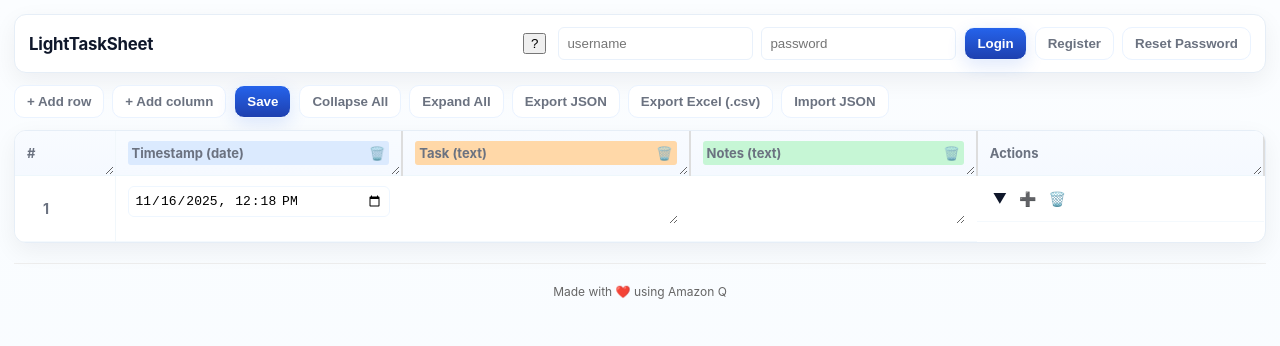
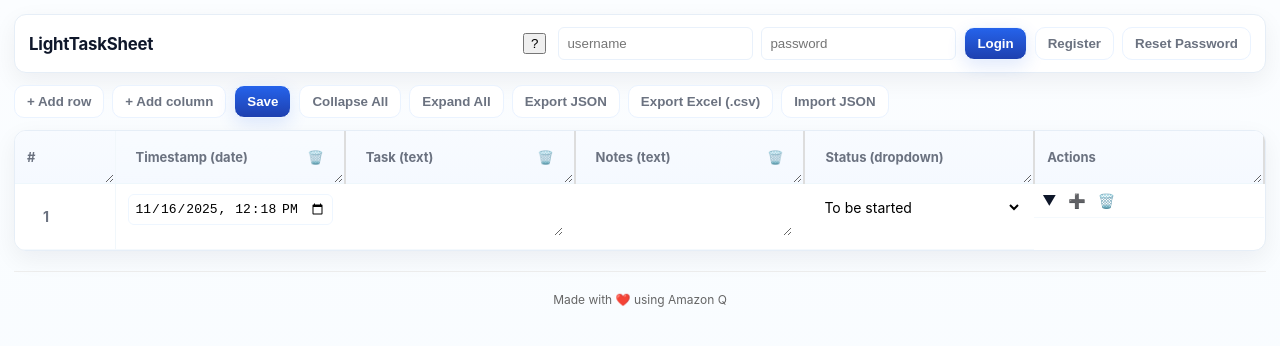
Before and after one commit to KarthikSundaram89/lighttasksheet-v1, a website: page public/index.html in a window 1280 px wide. Drawn offline with Linux system fonts and the light colour scheme.

Commit message:
Added Status dropdown column and UI improvements
- Added Status column with dropdown (To be started, In Progress, Pending, Completed)
- Status column is protected from deletion
- Auto-migration for existing users to add Status column
- Improved styling with transparent backgrounds
- Removed colored headers for cleaner look
- Enhanced form controls and action buttons
- Better focus states for inputs

```diff
--- a/data/users.json
+++ b/data/users.json
@@ -4,5 +4,8 @@
   },
   "admin": {
     "password": "$2a$10$vVVpyqHMTapgbv.3ey.Gw.mBFqVA1dHhhlWLXJ9ecVZG7gtx8iBfW"
+  },
+  "Test1": {
+    "password": "$2a$10$kcRQbYI.HbPvDHA9lCRkM.5m6fW2UVjWAQOOd6ZDgg74/TFNTDUmG"
   }
 }
--- a/public/index.html
+++ b/public/index.html
@@ -21,7 +21,6 @@
   padding-left: 8px;
 }
 
-/* Resizable columns */
 table.sheet th {
   position: relative;
   resize: horizontal;
@@ -33,16 +32,26 @@
   border-right: 2px solid #ddd;
 }
 
-/* Text wrapping */
-table.sheet td textarea {
+table.sheet td textarea, table.sheet td select {
   white-space: pre-wrap;
   word-wrap: break-word;
   overflow-wrap: break-word;
   min-height: 20px;
   resize: vertical;
+  border: none;
+  outline: none;
+  font-family: inherit;
+  font-size: inherit;
+  width: 100%;
+  padding: 4px;
+  background: transparent !important;
 }
 
-/* Sub-row indentation with proper left alignment */
+table.sheet td textarea:focus, table.sheet td select:focus, table.sheet td input:focus {
+  background: transparent !important;
+  outline: 1px solid #007bff;
+}
+
 .sub-row .h-num {
   padding-left: 15px;
   font-size: 0.9em;
@@ -150,7 +159,8 @@
   columns: [
     {name:'Timestamp',type:'date',color:PALETTE[2]},
     {name:'Task',type:'text',color:PALETTE[0]},
-    {name:'Notes',type:'text',color:PALETTE[1]}
+    {name:'Notes',type:'text',color:PALETTE[1]},
+    {name:'Status',type:'dropdown',color:PALETTE[3],options:['To be started','In Progress','Pending','Completed'],protected:true}
   ],
   rows: []
 };
@@ -179,6 +189,13 @@
   console.log('Adding row...');
   const cells = new Array(sheet.columns.length).fill('');
   cells[0] = nowISO();
+
+  // Set default status for Status column
+  const statusColIndex = sheet.columns.findIndex(col => col.name === 'Status');
+  if(statusColIndex !== -1) {
+    cells[statusColIndex] = 'To be started';
+  }
+
   const r = { id: uid(), cells, sub:false, parent:null, collapsed:false };
   sheet.rows.push(r);
   renderTable();
@@ -188,13 +205,23 @@
   const name = prompt('Column name:', 'Column ' + (sheet.columns.length + 1));
   if(name === null) return;
 
-  const type = prompt('Column type (text/date/number):', 'text');
-  if(!['text', 'date', 'number'].includes(type)) {
+  const type = prompt('Column type (text/date/number/dropdown):', 'text');
+  if(!['text', 'date', 'number', 'dropdown'].includes(type)) {
     alert('Invalid type. Using text.');
     type = 'text';
   }
 
   const col = { name: name, type: type, color: PALETTE[sheet.columns.length % PALETTE.length] };
+
+  if(type === 'dropdown') {
+    const options = prompt('Dropdown options (comma separated):', 'Option 1,Option 2,Option 3');
+    if(options) {
+      col.options = options.split(',').map(opt => opt.trim());
+    } else {
+      col.options = ['Option 1', 'Option 2'];
+    }
+  }
+
   sheet.columns.push(col);
   for(const r of sheet.rows) r.cells.push('');
   renderTable();
@@ -228,6 +255,13 @@
 
   const cells = new Array(sheet.columns.length).fill('');
   cells[0] = nowISO();
+
+  // Set default status for Status column
+  const statusColIndex = sheet.columns.findIndex(col => col.name === 'Status');
+  if(statusColIndex !== -1) {
+    cells[statusColIndex] = 'To be started';
+  }
+
   const r = { id: uid(), cells, sub:true, parent:parent.id, collapsed:false };
 
   // Insert after parent and any existing sub-rows
@@ -251,6 +285,11 @@
 function deleteColumnByIndex(colIndex){
   if(sheet.columns.length <= 1) {
     alert('Cannot delete all columns');
+    return;
+  }
+
+  if(sheet.columns[colIndex].protected) {
+    alert('This column cannot be deleted');
     return;
   }
 
@@ -386,10 +425,11 @@
   // Column headers
   sheet.columns.forEach((col, i) => {
     const th = document.createElement('th');
+    const deleteBtn = col.protected ? '' : `<span onclick="deleteColumnByIndex(${i})" style="cursor:pointer; color:#dc3545; font-weight:bold;" title="Delete column">🗑️</span>`;
     th.innerHTML = `
-      <div style="background:${col.color}; padding:4px; border-radius:3px; display:flex; justify-content:space-between; align-items:center;">
+      <div style="padding:8px; display:flex; justify-content:space-between; align-items:center;">
         <span>${col.name} (${col.type})</span>
-        <span onclick="deleteColumnByIndex(${i})" style="cursor:pointer; color:#dc3545; font-weight:bold;" title="Delete column">🗑️</span>
+        ${deleteBtn}
       </div>
     `;
     headerRow.appendChild(th);
@@ -455,6 +495,35 @@
           row.cells[ci] = inp.value ? new Date(inp.value).toISOString() : '';
         });
         td.appendChild(inp);
+      } else if(col.type === 'dropdown') {
+        const select = document.createElement('select');
+        select.style.width = '100%';
+        select.style.border = 'none';
+        select.style.outline = 'none';
+        select.style.fontFamily = 'inherit';
+        select.style.fontSize = 'inherit';
+        select.style.padding = '4px';
+
+        // Add empty option
+        const emptyOption = document.createElement('option');
+        emptyOption.value = '';
+        emptyOption.textContent = '';
+        select.appendChild(emptyOption);
+
+        // Add dropdown options
+        col.options.forEach(option => {
+          const opt = document.createElement('option');
+          opt.value = option;
+          opt.textContent = option;
+          select.appendChild(opt);
+        });
+
+        select.value = cellValue || '';
+        select.addEventListener('change', () => {
+          row.cells[ci] = select.value;
+        });
+
+        td.appendChild(select);
       } else {
         const inp = document.createElement('textarea');
         inp.value = cellValue || '';
@@ -526,6 +595,8 @@
     tdActions.style.display = 'flex';
     tdActions.style.gap = '4px';
     tdActions.style.alignItems = 'center';
+    tdActions.style.background = 'transparent';
+    tdActions.style.padding = '4px';
 
     if(!row.sub) {
       // Collapse/expand button for parent rows only
@@ -533,6 +604,7 @@
       collapseBtn.textContent = row.collapsed ? '▶' : '▼';
       collapseBtn.style.cursor = 'pointer';
       collapseBtn.style.padding = '4px';
+      collapseBtn.style.background = 'transparent';
       collapseBtn.title = row.collapsed ? 'Expand' : 'Collapse';
       collapseBtn.onclick = () => toggleCollapse(i);
       tdActions.appendChild(collapseBtn);
@@ -543,6 +615,7 @@
     addSubBtn.textContent = '➕';
     addSubBtn.style.cursor = 'pointer';
     addSubBtn.style.padding = '4px';
+    addSubBtn.style.background = 'transparent';
     addSubBtn.title = 'Add sub-row';
     addSubBtn.onclick = () => addSubRow(i);
     tdActions.appendChild(addSubBtn);
@@ -553,6 +626,7 @@
     deleteBtn.style.cursor = 'pointer';
     deleteBtn.style.padding = '4px';
     deleteBtn.style.color = '#dc3545';
+    deleteBtn.style.background = 'transparent';
     deleteBtn.title = 'Delete row';
     deleteBtn.onclick = () => deleteRow(i);
     tdActions.appendChild(deleteBtn);
@@ -669,6 +743,24 @@
   const res = await apiFetch(`/sheet/${username}`);
   if(res.ok && res.json && res.json.sheet) {
     sheet = res.json.sheet;
+
+    // Check if Status column exists, if not add it
+    const hasStatusColumn = sheet.columns.some(col => col.name === 'Status');
+    if(!hasStatusColumn) {
+      sheet.columns.push({
+        name: 'Status',
+        type: 'dropdown',
+        color: PALETTE[3],
+        options: ['To be started','In Progress','Pending','Completed'],
+        protected: true
+      });
+
+      // Add Status cell to all existing rows
+      sheet.rows.forEach(row => {
+        row.cells.push('To be started');
+      });
+    }
+
     renderTable();
   }
 }
```
